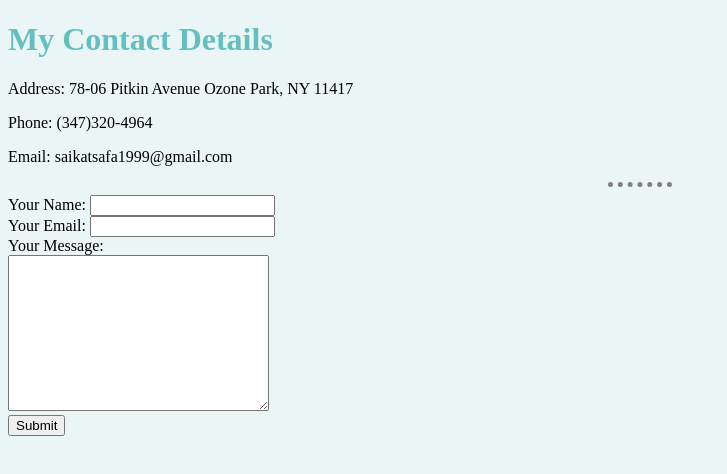
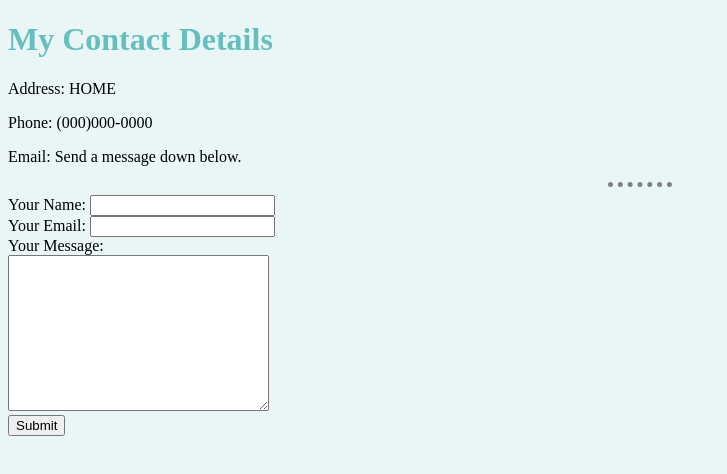
Before and after one commit to SaikatSafa/cv, a plain HTML site: page contact-me.html in a window 1280 px wide. Shown: the whole page, without its empty margins (0-727 px from the left). Drawn offline with Linux system fonts and the light colour scheme.

Commit message:
Add files via upload

```diff
--- a/contact-me.html
+++ b/contact-me.html
@@ -9,9 +9,9 @@
 
 <body>
   <h1>My Contact Details</h1>
-  <p>Address: 78-06 Pitkin Avenue Ozone Park, NY 11417</p>
-  <p>Phone: (347)320-4964</p>
-  <p>Email: saikatsafa1999@gmail.com</p>
+  <p>Address: HOME</p>
+  <p>Phone: (000)000-0000</p>
+  <p>Email: Send a message down below.</p>
   <hr>
   <form action="mailto:saikatsafa1999@gmail.com" method="post" enctype="text/plain">
     <label>Your Name:</label>
```
